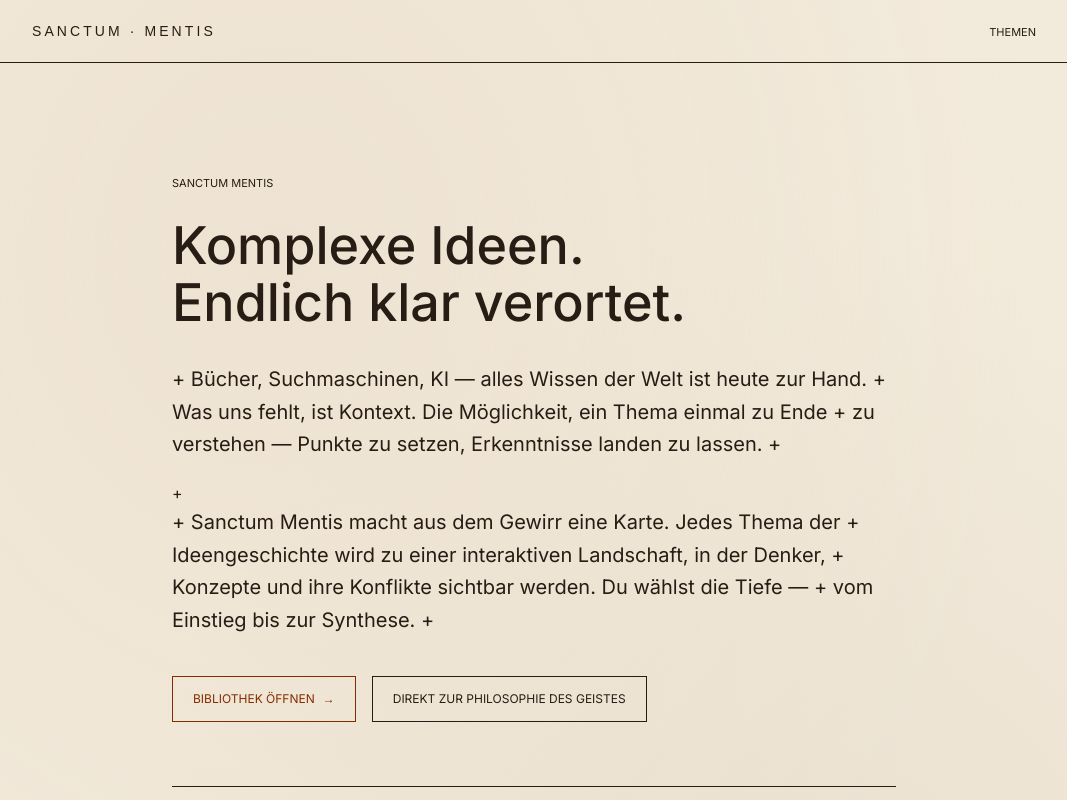
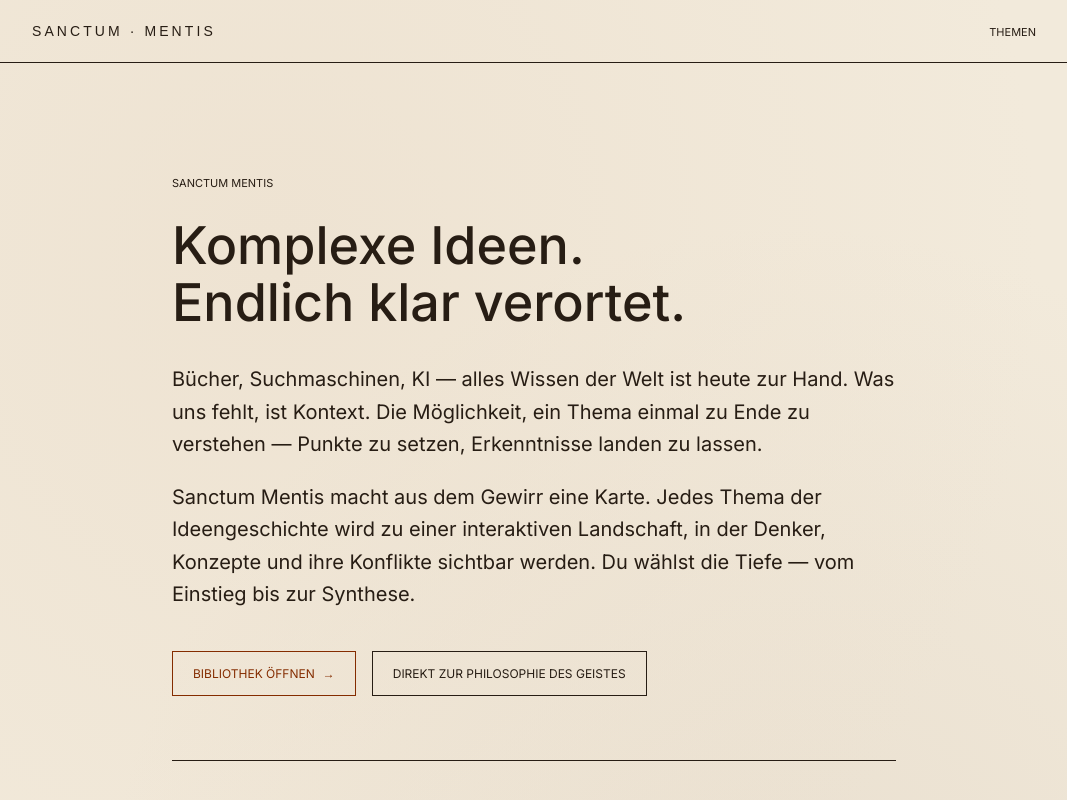
Before and after one commit to fightingeltony/sanctum-mentis, a Next.js app: page / in a window 1280 px wide. Shown: the top 800 px of the page, without its empty margins (106-1173 px from the left). Built offline with nearby package versions, Linux system fonts and the light colour scheme; a web font is replaced by a local one.

Commit message:
Update page.tsx

```diff
--- a/src/app/(shell)/page.tsx
+++ b/src/app/(shell)/page.tsx
@@ -16,16 +16,16 @@ export default function LandingPage() {
       </h1>
 
     <p className="font-body text-[18px] md:text-[20px] text-[--fg-muted] leading-relaxed mb-5 max-w-[60ch]">
-+        Bücher, Suchmaschinen, KI — alles Wissen der Welt ist heute zur Hand.
-+        Was uns fehlt, ist Kontext. Die Möglichkeit, ein Thema einmal zu Ende
-+        zu verstehen — Punkte zu setzen, Erkenntnisse landen zu lassen.
-+      </p>
-+      <p className="font-body text-[18px] md:text-[20px] text-[--fg-muted] leading-relaxed mb-10 max-w-[60ch]">
-+        Sanctum Mentis macht aus dem Gewirr eine Karte. Jedes Thema der
-+        Ideengeschichte wird zu einer interaktiven Landschaft, in der Denker,
-+        Konzepte und ihre Konflikte sichtbar werden. Du wählst die Tiefe —
-+        vom Einstieg bis zur Synthese.
-+      </p>
+        Bücher, Suchmaschinen, KI — alles Wissen der Welt ist heute zur Hand.
+        Was uns fehlt, ist Kontext. Die Möglichkeit, ein Thema einmal zu Ende
+        zu verstehen — Punkte zu setzen, Erkenntnisse landen zu lassen.
+      </p>
+      <p className="font-body text-[18px] md:text-[20px] text-[--fg-muted] leading-relaxed mb-10 max-w-[60ch]">
+        Sanctum Mentis macht aus dem Gewirr eine Karte. Jedes Thema der
+        Ideengeschichte wird zu einer interaktiven Landschaft, in der Denker,
+        Konzepte und ihre Konflikte sichtbar werden. Du wählst die Tiefe —
+        vom Einstieg bis zur Synthese.
+      </p>
 
       <div className="flex flex-wrap gap-4 mb-16">
         <Link
```
